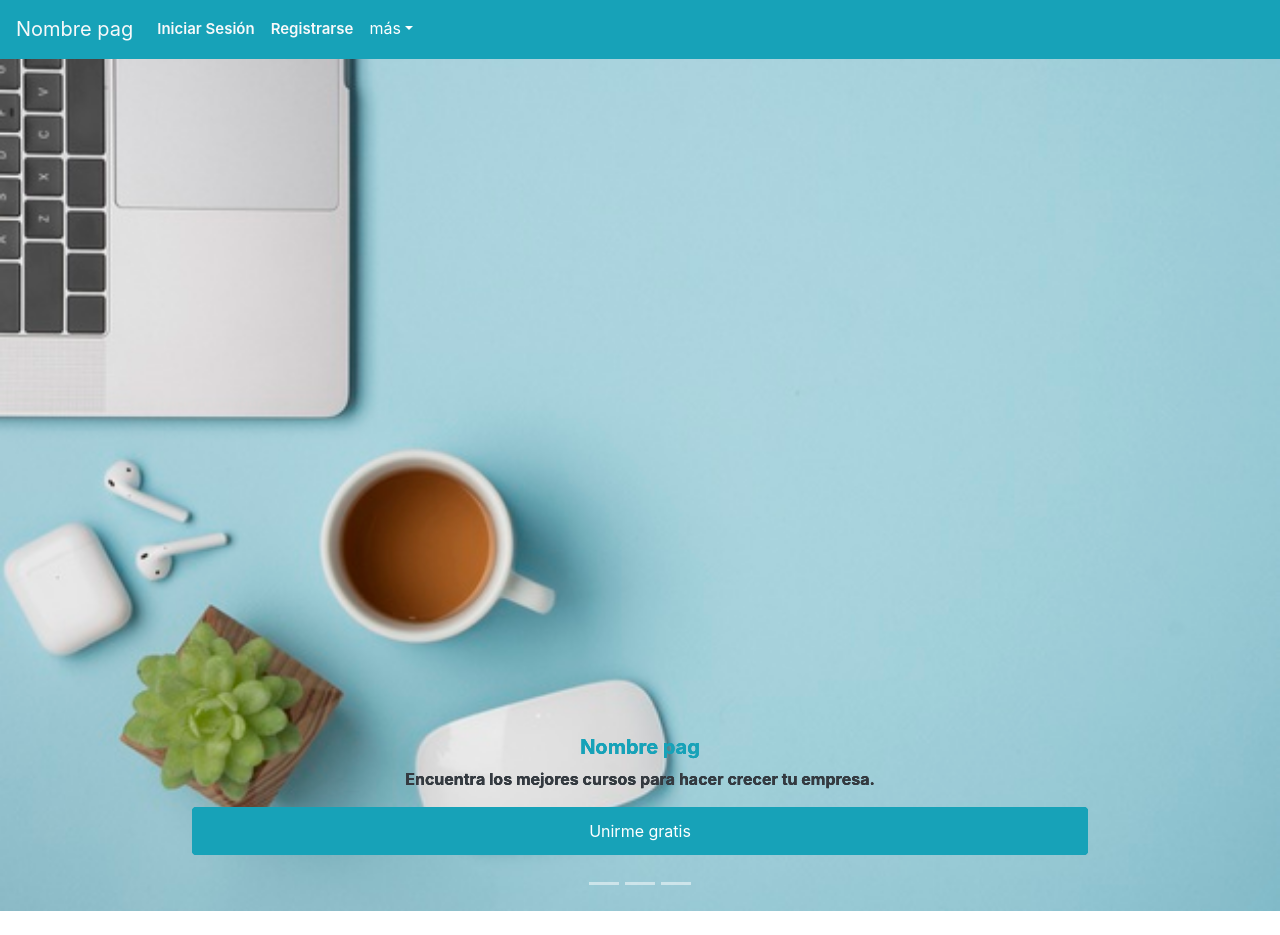
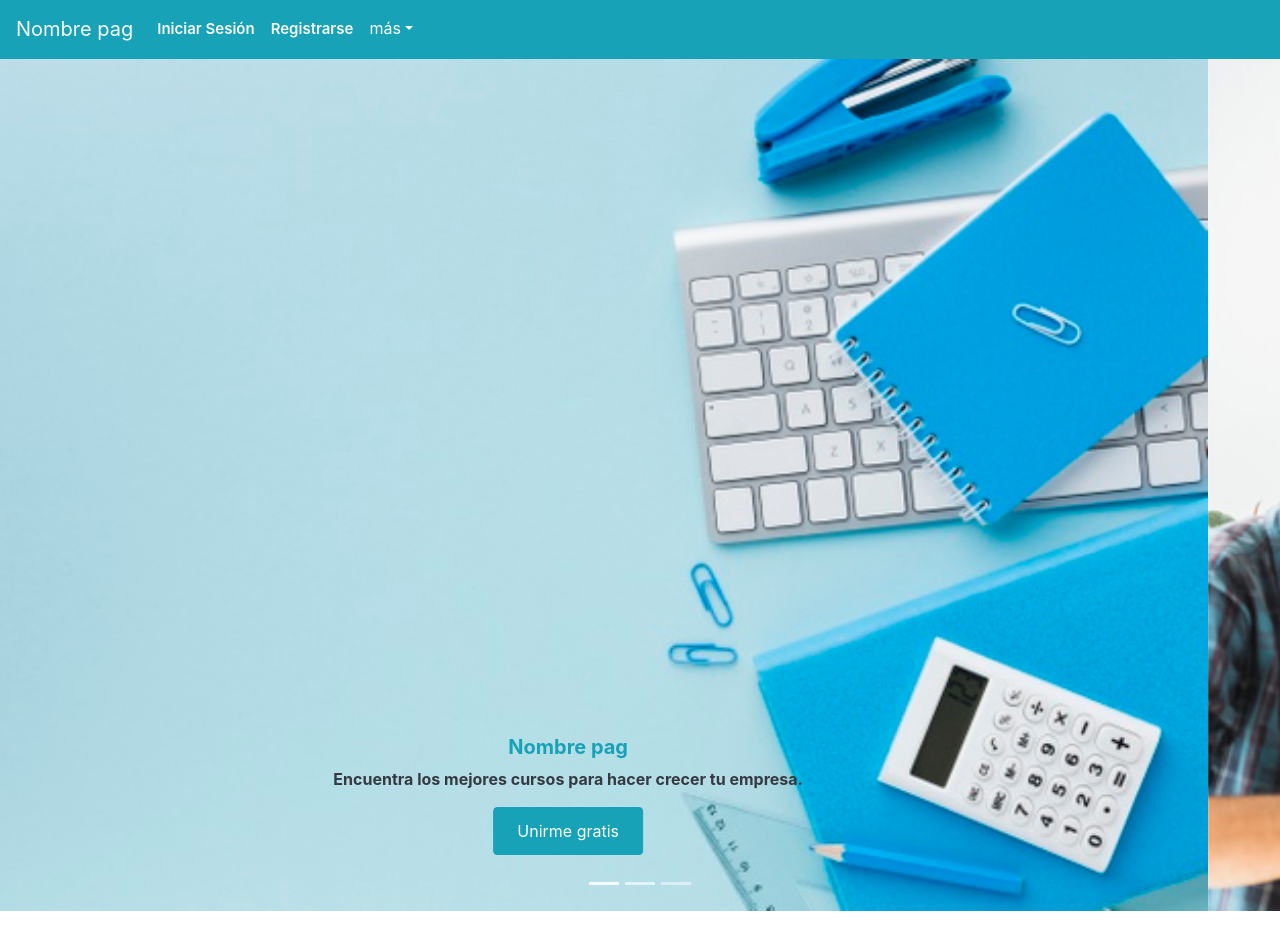
Before and after one commit to lauracosorio/final-work, a React (Create React App) app: page / in a window 1280 px wide. Shown: the top 935 px of the page. Built offline with nearby package versions, Linux system fonts and the light colour scheme.

Commit message:
carousel

```diff
--- a/src/Components/Content.jsx
+++ b/src/Components/Content.jsx
@@ -1,21 +1,34 @@
 import React from "react";
 import "../Styles/Content.css";
+import { Link } from "react-router-dom";
 
 function Content(props) {
-  const { dataCarousel, Carousel, dataBox, dataSpan, dataBook } = props;
+  const {
+    dataCarousel,
+    Carousel,
+    Carousel1,
+    dataBox,
+    dataSpan,
+    dataBook
+  } = props;
 
   return (
     <>
       <div
-        id="carouselExampleCaptions"
+        id="carouselCaptions"
         className="carousel slide"
         data-ride="carousel"
       >
         <ol className="carousel-indicators">
+          <li
+            data-target="#carouselCaptions"
+            data-slide-to="0"
+            className="active"
+          ></li>
           {dataCarousel.map((item, index) => {
             return (
               <li
-                data-target="#carouselExampleCaptions"
+                data-target="#carouselCaptions"
                 key={`carousel-item-${index}`}
                 data-slide-to={item.slide}
               ></li>
@@ -32,9 +45,30 @@ function Content(props) {
                   <p className="text-dark font-weight-bold">
                     {item.description}
                   </p>
-                  <button type="button" className="btn btn-info">
-                    {item.button}
-                  </button>
+                  <Link to="/Registrese">
+                    <button type="button" className="btn btn-info col-2">
+                      {item.button}
+                    </button>
+                  </Link>
+                </div>
+              </div>
+            );
+          })}
+
+          {Carousel1.map((item, index) => {
+            return (
+              <div className="carousel-item" key={`img-item-${index}`}>
+                <img src={item.image} className="d-block w-100" alt="..." />
+                <div className=" carousel-caption d-none d-md-block">
+                  <h5 className="text-info font-weight-bold">{item.title}</h5>
+                  <p className="text-dark font-weight-bold">
+                    {item.description}
+                  </p>
+                  <Link to="/Registrese">
+                    <button type="button" className="btn btn-info col-2">
+                      {item.button}
+                    </button>
+                  </Link>
                 </div>
               </div>
             );
@@ -101,7 +135,6 @@ function Content(props) {
         </center>
       </div>
 
-
       <div className="row justify-content-center text-center conjunto col-12">
         {dataBook.map((item, index) => {
           return (
@@ -118,13 +151,14 @@ function Content(props) {
               />
 
               <div className="card-body" width="100">
-                <h5 className="card-title text-info text-center">{item.title}</h5>
+                <h5 className="card-title text-info text-center">
+                  {item.title}
+                </h5>
 
                 <a href="#" className="btn btn-info col-12  boton">
                   {item.button}
                 </a>
                 <p className="card-text description">{item.description}</p>
-
               </div>
             </div>
           );
--- a/src/Components/ContentPP.jsx
+++ b/src/Components/ContentPP.jsx
@@ -8,7 +8,8 @@ class ContentPP extends Component {
       <div id="Content">
         <Content
         dataCarousel = {data.Carousel}
-        Carousel = {data.Carousel2}
+        Carousel = {data.Carousel1}
+        Carousel1 = {data.Carousel2}
         dataBox = {data.box}
         dataSpan = {data.span}
         dataBook = {data.book} />
--- a/src/Utils/mocks/data.js
+++ b/src/Utils/mocks/data.js
@@ -54,9 +54,7 @@ export const data = {
   ],
 
   Carousel: [
-    {
-      slide: "0"
-    },
+
     {
       slide: "1"
     },
@@ -65,24 +63,31 @@ export const data = {
     }
   ],
 
-  Carousel2: [
+  Carousel1: [
     {
       image: carrusel1,
       title: "Nombre pag",
       description: "Encuentra los mejores cursos para hacer crecer tu empresa.",
       button: "Unirme gratis"
     },
+
+  ],
+
+  Carousel2: [
+
     {
       image: carrusel2,
       title: "Nombre pag",
       description: "Encuentra los mejores cursos para hacer crecer tu empresa.",
-      button: "Unirme gratis"
+      button: "Unirme gratis",
+      alt: "Second slide"
     },
     {
       image: carrusel3,
       title: "Nombre pag",
       description: "Encuentra los mejores cursos para hacer crecer tu empresa.",
-      button: "Unirme gratis"
+      button: "Unirme gratis",
+      alt: "Third slide"
     }
   ],
 
```
